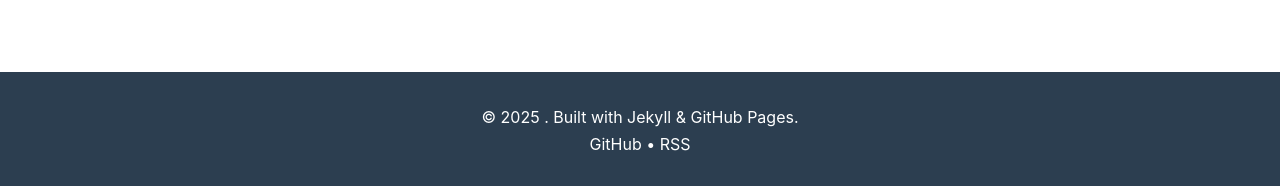
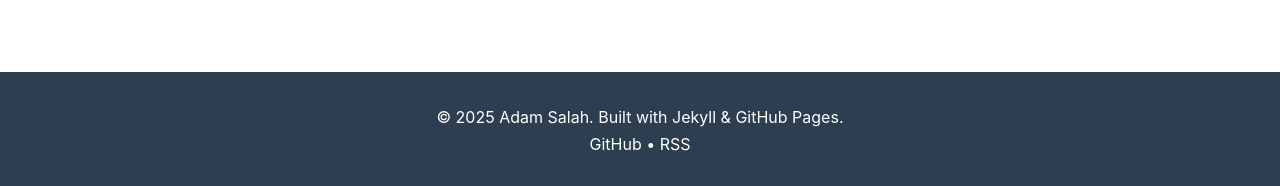
Before and after one commit to adamsalah13/adamsalah13.github.io, a Jekyll site: the page built from _articles/setup-docker-development.md, in a window 1280 px wide and 1048 px high. Shown: the part 859-1045 px from the top of the window. Built offline with Jekyll 4.4.1, drawn with Linux system fonts in a browser that asks for light colours.

Commit message:
Fix Jekyll build errors - add author config and fix template variables

```diff
--- a/_config.yml
+++ b/_config.yml
@@ -2,6 +2,9 @@ title: "Adam Salah – Developer Blog"
 description: "Technical insights, tutorials, and projects"
 url: "https://teamworx365.com"
 baseurl: ""
+author:
+  name: "Adam Salah"
+github_username: adamsalah13
 
 markdown: kramdown
 highlighter: rouge
--- a/_layouts/default.html
+++ b/_layouts/default.html
@@ -33,9 +33,9 @@
     </main>
 
     <footer class="site-footer">
-        <p>&copy; {{ 'now' | date: "%Y" }} {{ site.author.name }}. Built with Jekyll & GitHub Pages.</p>
+        <p>&copy; {{ 'now' | date: "%Y" }} Adam Salah. Built with Jekyll & GitHub Pages.</p>
         <p>
-            <a href="https://github.com/{{ site.github_username }}" target="_blank">GitHub</a> •
+            <a href="https://github.com/adamsalah13" target="_blank">GitHub</a> •
             <a href="{{ '/feed.xml' | relative_url }}">RSS</a>
         </p>
     </footer>
```
